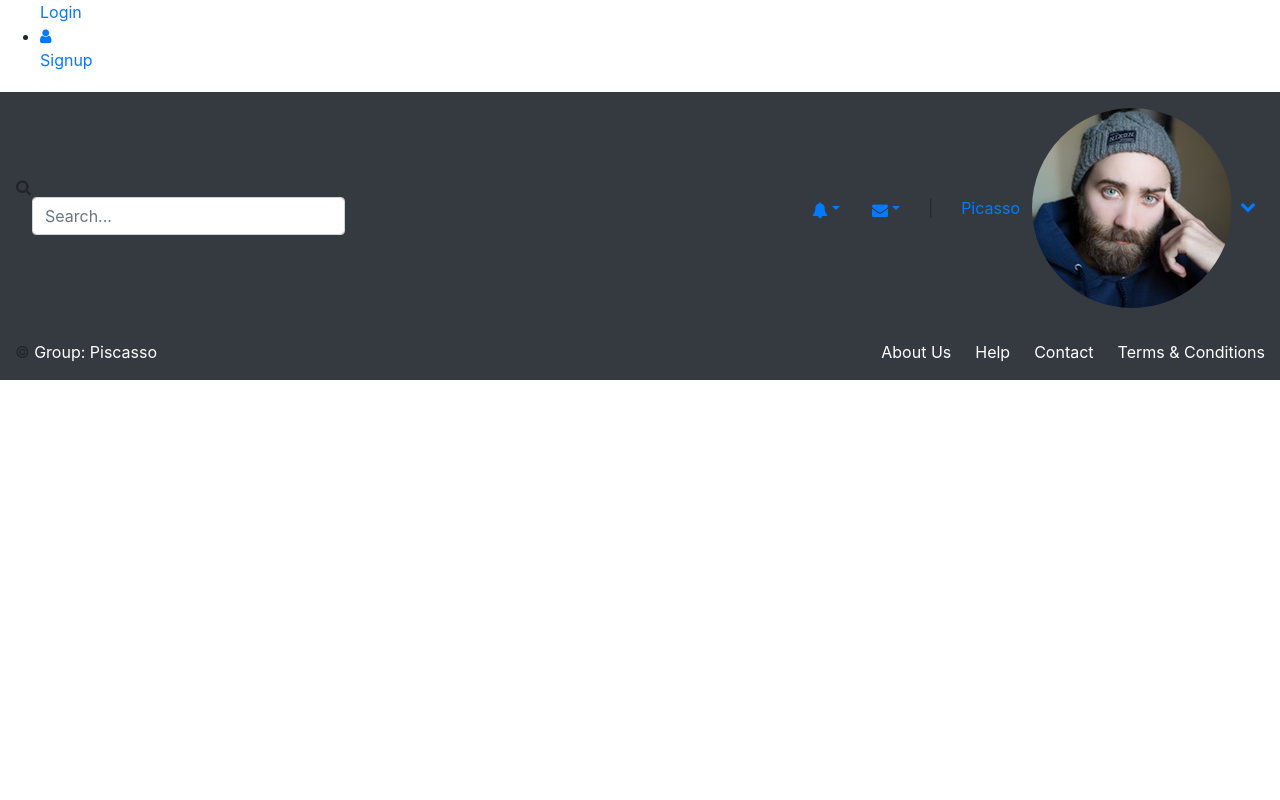
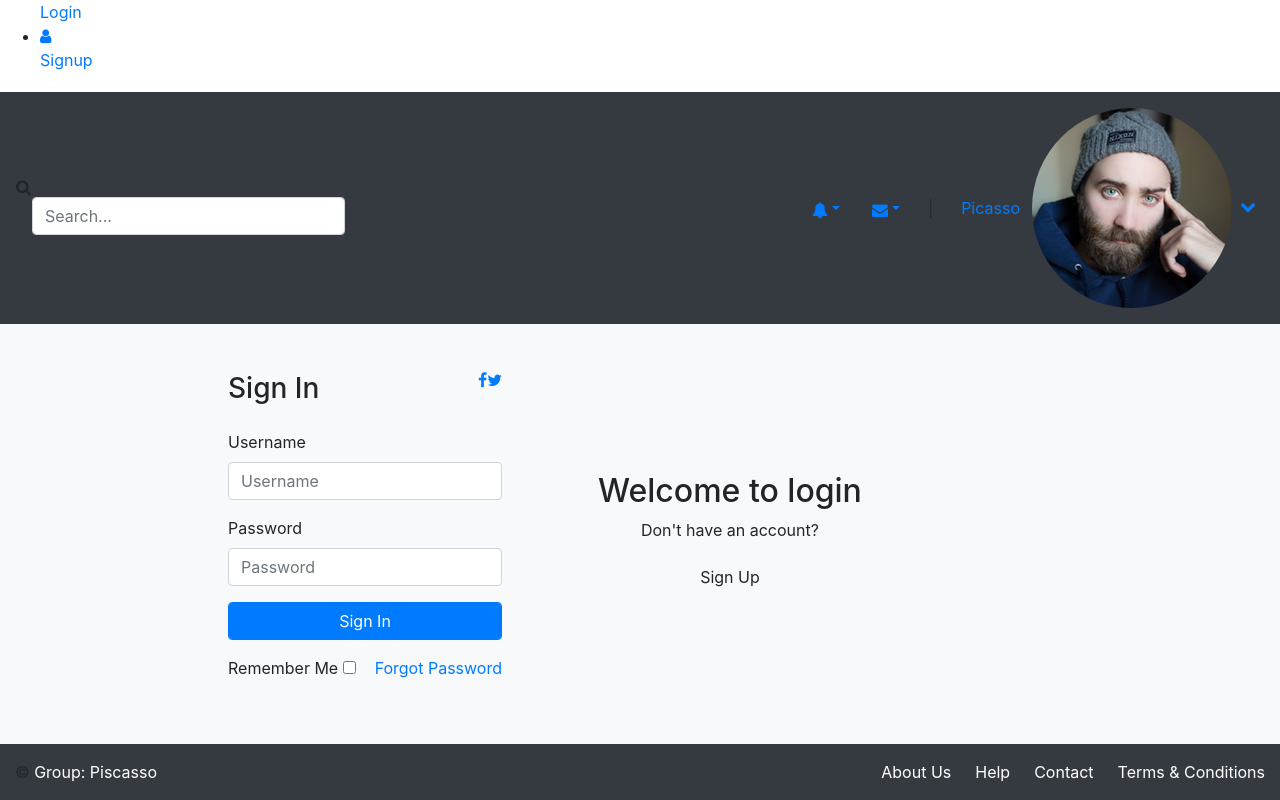
Before and after one commit to minchun81/asm_framework, an Angular app: page /login in a window 1280 px wide. Before the commit this address led to /. Shown: the part 421-1221 px from the top of the page. Before the commit the page ends 801 px from the top, so only its background shows below. Built offline with nearby package versions, Linux system fonts and the light colour scheme.

Commit message:
update login

```diff
--- a/src/app/app.module.ts
+++ b/src/app/app.module.ts
@@ -4,6 +4,7 @@ import { NgModule } from '@angular/core';
 import { RouterModule, Routes } from '@angular/router';
 import { AppComponent } from './app.component';
 import { FormsModule } from '@angular/forms';
+import { ReactiveFormsModule } from '@angular/forms';
 
 import { ListCategoryComponent } from './admin/category/list-category/list-category.component';
 import { AddCategoryComponent } from './admin/category/add-category/add-category.component';
@@ -47,7 +48,8 @@ import { ClientProductComponent } from './client/client-product/client-product.c
     BrowserModule,
     AppRoutingModule,
     FormsModule,
-    RouterModule
+    RouterModule,
+    ReactiveFormsModule
 
   ],
   providers: [],
--- a/src/app/client/auth/login/login.component.html
+++ b/src/app/client/auth/login/login.component.html
@@ -1,3 +1,69 @@
-<p>
-  login works!
-</p>
+<!-- <link href="https://fonts.googleapis.com/css?family=Lato:300,400,700,900&display=swap" rel="stylesheet">
+<link rel="stylesheet" href="https://stackpath.bootstrapcdn.com/font-awesome/4.7.0/css/font-awesome.min.css"> -->
+<!-- <link rel="stylesheet" href="../../../../assets/client/css/style.css"> -->
+<div class="container">
+  <div class="row justify-content-center">
+    <div class="col-md-12 col-lg-10">
+      <div class="wrap d-md-flex">
+        <div class="text-wrap p-4 p-lg-5 text-center d-flex align-items-center order-md-last">
+          <div class="text w-100">
+            <h2>Welcome to login</h2>
+            <p>Don't have an account?</p>
+            <a href="#" class="btn btn-white btn-outline-white">Sign Up</a>
+          </div>
+        </div>
+        <div class="login-wrap p-4 p-lg-5">
+          <div class="d-flex">
+            <div class="w-100">
+              <h3 class="mb-4">Sign In</h3>
+            </div>
+            <div class="w-100">
+              <p class="social-media d-flex justify-content-end">
+                <a href="#" class="social-icon d-flex align-items-center justify-content-center"><span class="fa fa-facebook"></span></a>
+                <a href="#" class="social-icon d-flex align-items-center justify-content-center"><span class="fa fa-twitter"></span></a>
+              </p>
+            </div>
+          </div>
+          <form [formGroup]="loginForm" (ngSubmit)="onSubmit()">
+            <div class="form-group mb-3">
+              <label class="label" for="username">Username</label>
+              <input type="text" id="username" formControlName="username" class="form-control" placeholder="Username">
+              <div *ngIf="loginForm.get('username').invalid && (loginForm.get('username').dirty || loginForm.get('username').touched)">
+                <small *ngIf="loginForm.get('username').errors.required">bắt buộc phải nhập Username.</small>
+                <small *ngIf="loginForm.get('username').errors.minlength">Username phải dài hơn 6 ký tự.</small>
+                <small *ngIf="loginForm.get('username').errors.pattern">Username không được chứa ký tự đặt biệt.</small>
+              </div>
+            </div>
+            <div class="form-group mb-3">
+              <label class="label" for="password">Password</label>
+              <input type="password" id="password" formControlName="password" class="form-control" placeholder="Password">
+              <div *ngIf="loginForm.get('password').invalid && (loginForm.get('password').dirty || loginForm.get('password').touched)">
+                <small *ngIf="loginForm.get('password').errors.required">bắt buộc phải nhập mật khẩu.</small>
+                <small *ngIf="loginForm.get('password').errors.minlength">mật khẩu phải dài hơn 6 ký tự.</small>
+              </div>
+            </div>
+            <div class="form-group">
+              <button type="submit" class="form-control btn btn-primary submit px-3" >Sign In</button>
+            </div>
+            <div class="form-group d-md-flex">
+              <div class="w-50 text-left">
+                <label class="checkbox-wrap checkbox-primary mb-0">Remember Me
+                  <input type="checkbox">
+                  <span class="checkmark"></span>
+                </label>
+              </div>
+              <div class="w-50 text-md-right">
+                <a href="#">Forgot Password</a>
+              </div>
+            </div>
+          </form>
+        </div>
+      </div>
+    </div>
+  </div>
+</div>
+
+<script src="../../../../assets/client/js/jquery.min.js"></script>
+<script src="../../../../assets/client/js/popper.js"></script>
+<script src="../../../../assets/client/js/bootstrap.min.js"></script>
+<script src="../../../../assets/js/main.js"></script>
--- a/src/app/client/auth/login/login.component.ts
+++ b/src/app/client/auth/login/login.component.ts
@@ -1,15 +1,38 @@
-import { Component, OnInit } from '@angular/core';
+import { Component } from '@angular/core';
+import { FormBuilder, FormGroup, Validators } from '@angular/forms';
 
 @Component({
   selector: 'app-login',
   templateUrl: './login.component.html',
   styleUrls: ['./login.component.css']
 })
-export class LoginComponent implements OnInit {
+export class LoginComponent {
+  loginForm: FormGroup;
 
-  constructor() { }
-
-  ngOnInit() {
+  constructor(private fb: FormBuilder) {
+    this.loginForm = this.fb.group({
+      username: ['', [Validators.required, Validators.minLength(3), Validators.pattern('^[a-zA-Z0-9]*$')]],
+      password: ['', [Validators.required, Validators.minLength(6)]]
+    });
   }
 
+  onSubmit() {
+    if (this.loginForm.valid) {
+      // Xử lý đăng nhập ở đây
+      console.log('Form submitted', this.loginForm.value);
+    } else {
+      this.validateAllFormFields(this.loginForm);
+    }
+  }
+
+  validateAllFormFields(formGroup: FormGroup) {
+    Object.keys(formGroup.controls).forEach(field => {
+      const control = formGroup.get(field);
+      if (control instanceof FormGroup) {
+        this.validateAllFormFields(control);
+      } else {
+        control.markAsTouched({ onlySelf: true });
+      }
+    });
+  }
 }
```
Also changed, not shown: src/app/app-routing.module.ts (+9 -2 lines).
